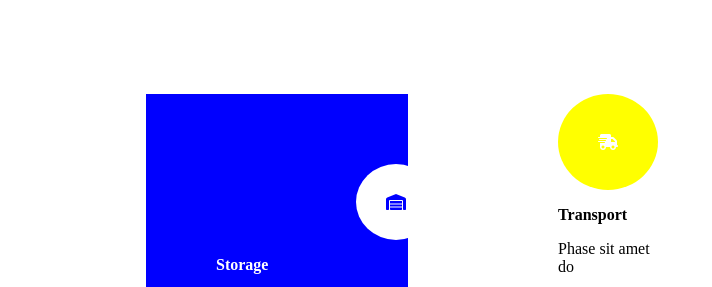
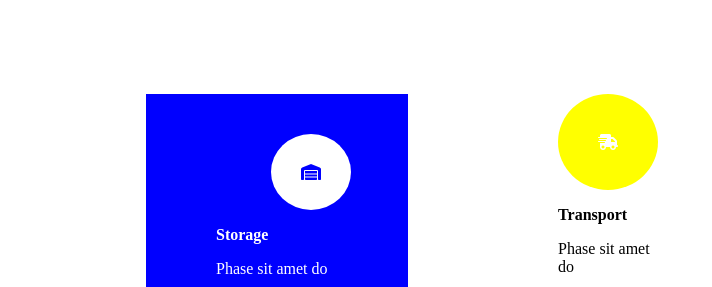
Before and after one commit to shirleyabwoi/Moving-Website, a plain HTML site: page index.html in a window 1280 px wide. Shown: the part 2520-2807 px from the top of the page, 568-1280 px from the left. Drawn offline with Linux system fonts and the light colour scheme.

Commit message:
made the final file styles

```diff
--- a/style.css
+++ b/style.css
@@ -153,7 +153,8 @@ hr{
     background-color: white;
     border-radius: 50%;
     padding: 30px;
-    margin-left: 140px;
+    margin-left: 55px;
+    margin-top: -30px;
 }
 .services-container{
     display: flex;
```
